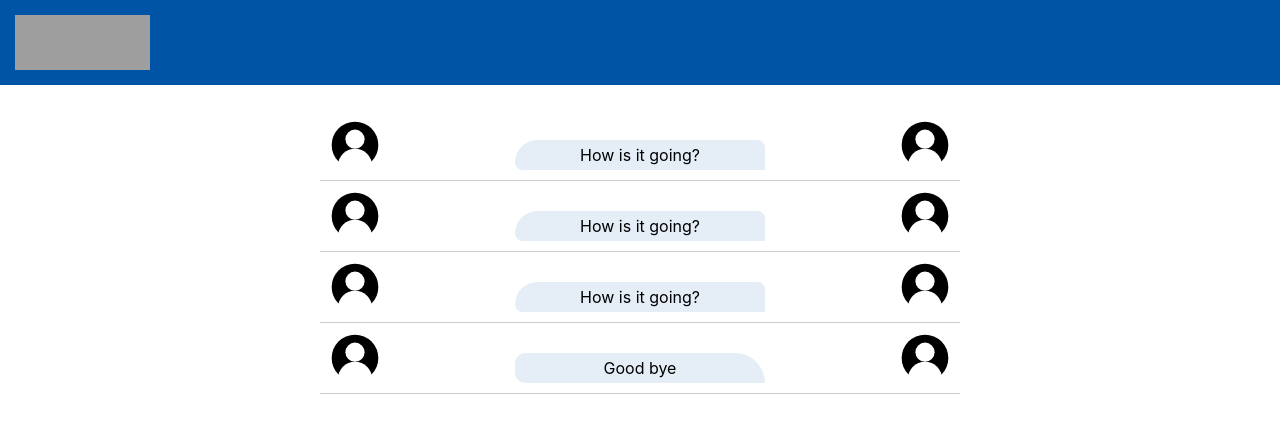
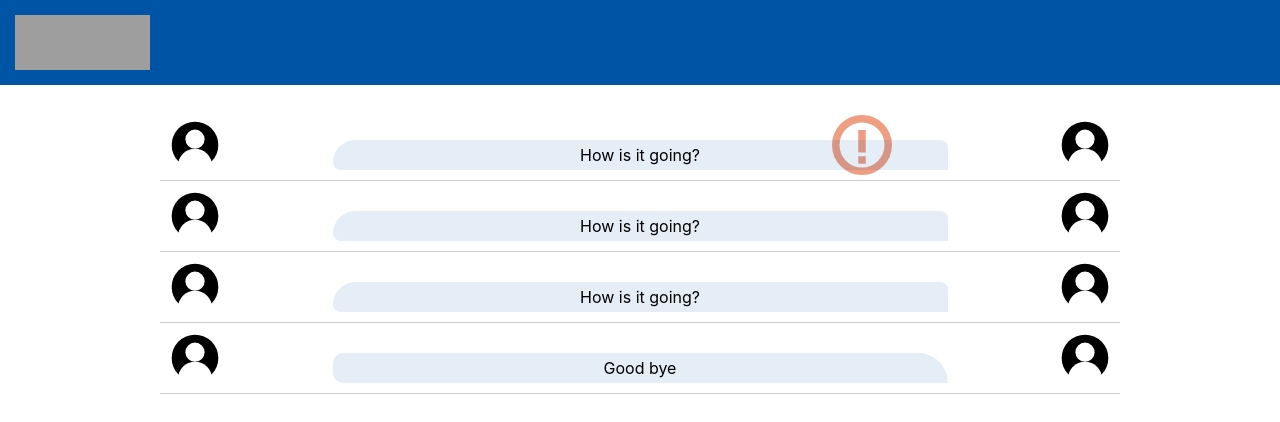
Before and after one commit to tjferguson/cmfc_web, a React (Create React App) app: page / in a window 1280 px wide. Shown: the top 422 px of the page. Built offline with nearby package versions, Linux system fonts and the light colour scheme; grey boxes are pictures that could not be loaded.

Commit message:
Warning shown

```diff
--- a/src/App.css
+++ b/src/App.css
@@ -9,7 +9,7 @@
   display: flex;
   flex-direction: row;
   align-items: center;
-  width: 50vw;
+  width: 75vw;
   justify-content: space-between;
   border-bottom: 1px solid rgb(0, 0, 0, 0.2);
 }
@@ -21,7 +21,7 @@
 
 .Header {
   min-height: 75px;
-  width: 100%;
+  width: 100vw;
   background-color: rgb(0, 84, 166);
   margin-bottom: 25px;
 }
@@ -38,7 +38,7 @@
 .Message {
   min-height: 30px;
   background-color: rgba(0, 84, 166, 0.1);
-  width: 50%;
+  width: 75%;
   display: flex;
   justify-content: center;
   align-items: center;
@@ -49,7 +49,7 @@
   display: flex;
   flex-direction: column;
   align-items: center;
-  width: 50vw;
+  width: 90%;
   transition: 0.75s;
   height: 30px;
 }
@@ -71,6 +71,19 @@
   border-radius: 30px 10px 0px 10px;
 }
 
-.moderationNeeded {
+.ModerationNeeded {
   background-color: rgb(255, 0, 0, 0.2);
 }
+
+.Warning {
+  opacity: 0.5;
+  width: 60px;
+  position: absolute;
+  left: 65%;
+  z-index: -10;
+  transition: 0.75s;
+}
+
+.WarningHidden {
+  opacity: 0;
+}
--- a/src/Message.js
+++ b/src/Message.js
@@ -1,9 +1,21 @@
 import React from "react";
+import warning from "./warning.svg";
 
 const Message = ({ right, message }) => {
   return (
-    <div className={`Message ${right ? "rightUser" : "leftUser"}`} >
+    <div
+      className={`Message ${right ? "rightUser" : "leftUser"} ${
+        message.moderationNeeded ? " ModerationNeeded" : ""
+      }`}
+    >
       {message.message}
+      {message.moderationNeeded && (
+        <img
+          src={warning}
+          alt="moderation needed"
+          className={'Warning'}
+        />
+      )}
     </div>
   );
 };
--- a/src/Preview.js
+++ b/src/Preview.js
@@ -1,6 +1,7 @@
 import React from "react";
 import Picture from "./Picture";
 import Message from "./Message";
+import warning from "./warning.svg";
 
 const Preview = ({
   id,
@@ -13,6 +14,7 @@ const Preview = ({
 }) => {
   const lastMessage = messages[messages.length - 1];
   const showConversation = conversationShown === id;
+  const moderationNeeded = messages.some(message => message.moderationNeeded);
   return (
     <div
       className={`Preview ${
@@ -45,6 +47,13 @@ const Preview = ({
           />
         )}
       </div>
+      {moderationNeeded && (
+        <img
+          src={warning}
+          alt="moderation needed"
+          className={`Warning ${showConversation ? " WarningHidden" : ""}`}
+        />
+      )}
       <Picture photo={sponsoredPicture} />
     </div>
   );
--- a/src/chatHistory.json
+++ b/src/chatHistory.json
@@ -22,7 +22,8 @@
       {
         "from": "A",
         "timestamp": "100",
-        "message": "How is it going?"
+        "message": "How is it going?",
+        "moderationNeeded": true
       },
       {
         "from": "A",
```
